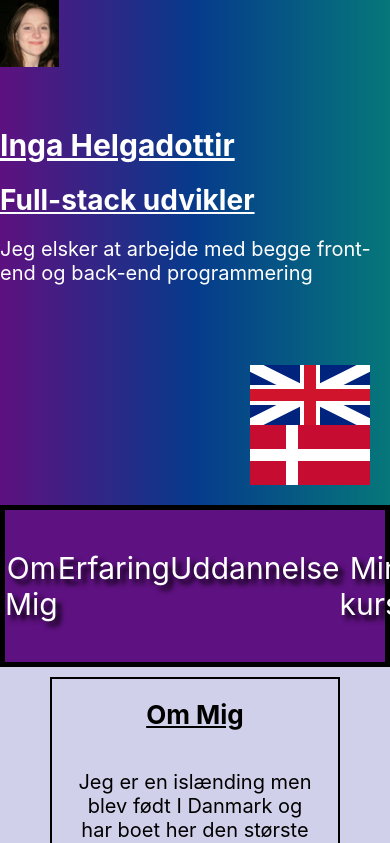
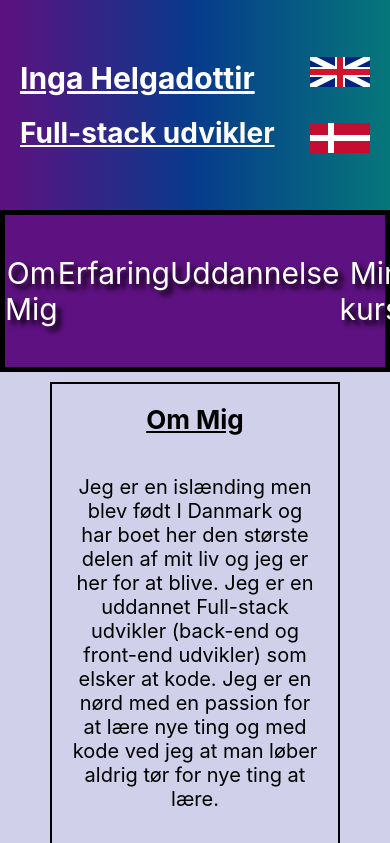
Before and after one commit to Inga-Helgadottir/CodeCV, a React (Create React App) app: page / in a window 390 px wide. Shown: the top 843 px of the page. Built offline with nearby package versions, Linux system fonts and the light colour scheme.

Commit message:
maade the header responsive

```diff
--- a/src/Styles/Header.css
+++ b/src/Styles/Header.css
@@ -9,8 +9,6 @@ header {
 
 .headerImg {
   padding-right: 50px;
-  width: 15%;
-  height: auto;
 }
 
 .headerSection {
@@ -26,3 +24,20 @@ header {
   text-align: start;
   flex-direction: column;
 }
+
+/* Responsive */
+@media only screen and (max-width: 1042px) {
+  .headerSection p {
+    display: none;
+  }
+}
+
+@media only screen and (max-width: 748px) {
+  .headerImg {
+    display: none;
+  }
+
+  .HeaderText {
+    padding-left: 20px;
+  }
+}
--- a/src/Styles/TextStyles.css
+++ b/src/Styles/TextStyles.css
@@ -33,3 +33,14 @@ p {
   margin: 0;
   padding: 20px;
 }
+
+/* Responsive */
+@media only screen and (max-width: 386px) {
+  h1 {
+    font-size: 20px;
+  }
+
+  h2 {
+    font-size: 18px;
+  }
+}
--- a/src/Styles/UpdateLanguage.css
+++ b/src/Styles/UpdateLanguage.css
@@ -9,3 +9,10 @@
 .flag {
   height: 60px;
 }
+
+/* Responsive */
+@media only screen and (max-width: 446px) {
+  .flag {
+    height: 30px;
+  }
+}
```
